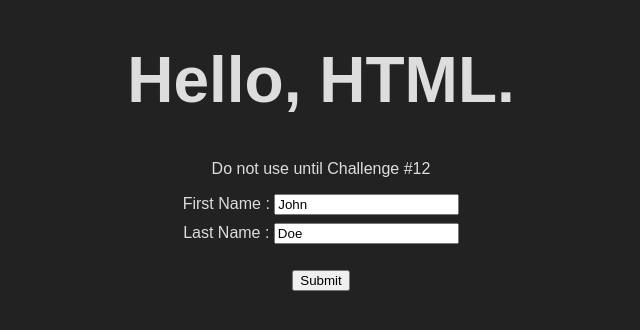
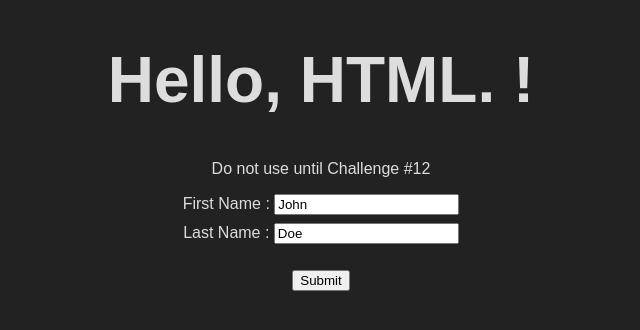
Before and after one commit to firebat75/fcc-node-tut, a website: page views/index.html in a window 1280 px wide. Shown: the whole page, without its empty margins (319-959 px from the left). Drawn offline with Linux system fonts and the light colour scheme.

Commit message:
Update index.html

```diff
--- a/views/index.html
+++ b/views/index.html
@@ -7,7 +7,7 @@
 		<link rel="stylesheet" href="/public/style.css">
 	</head>
 	<body>
-		<h1>Hello, HTML.</h1>
+		<h1>Hello, HTML. !</h1>
 		<p>Do not use until Challenge #12</p>
      <form action="/name" method="post">
       <label>First Name :</label>
```
